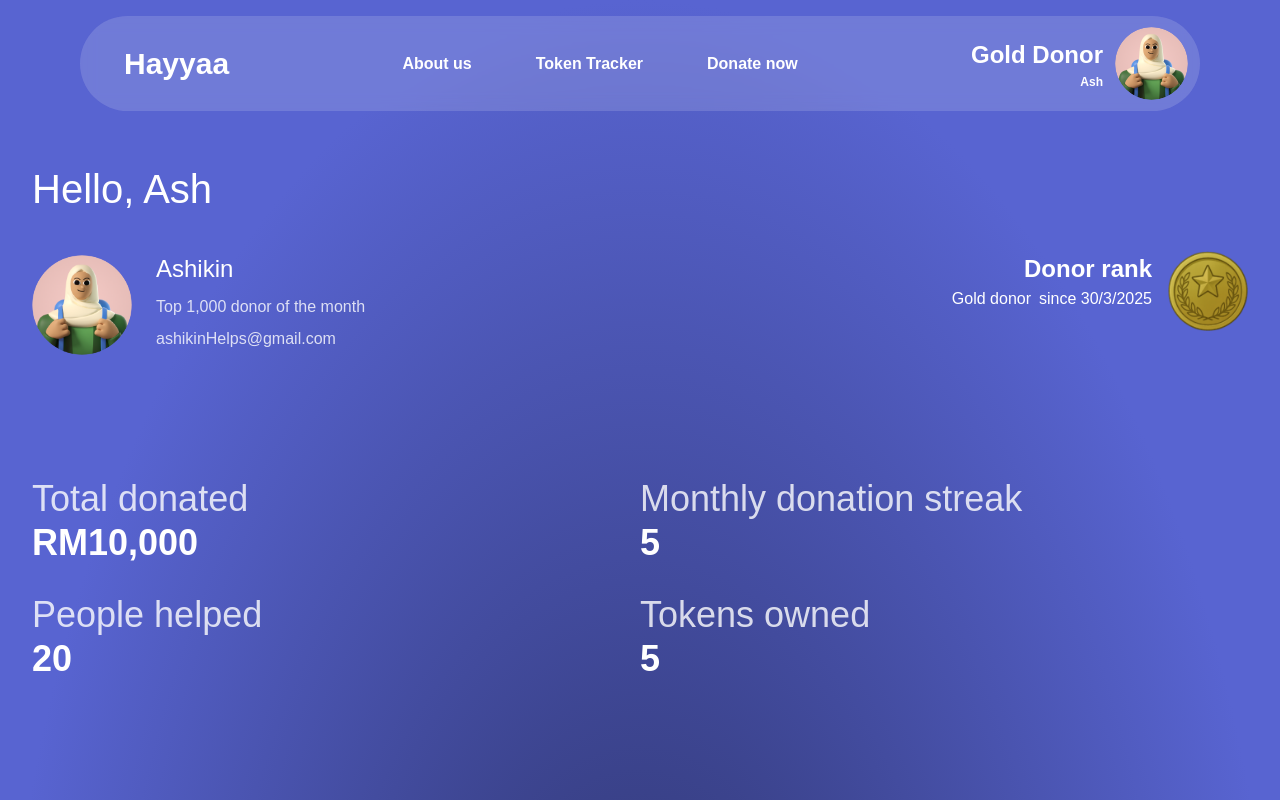
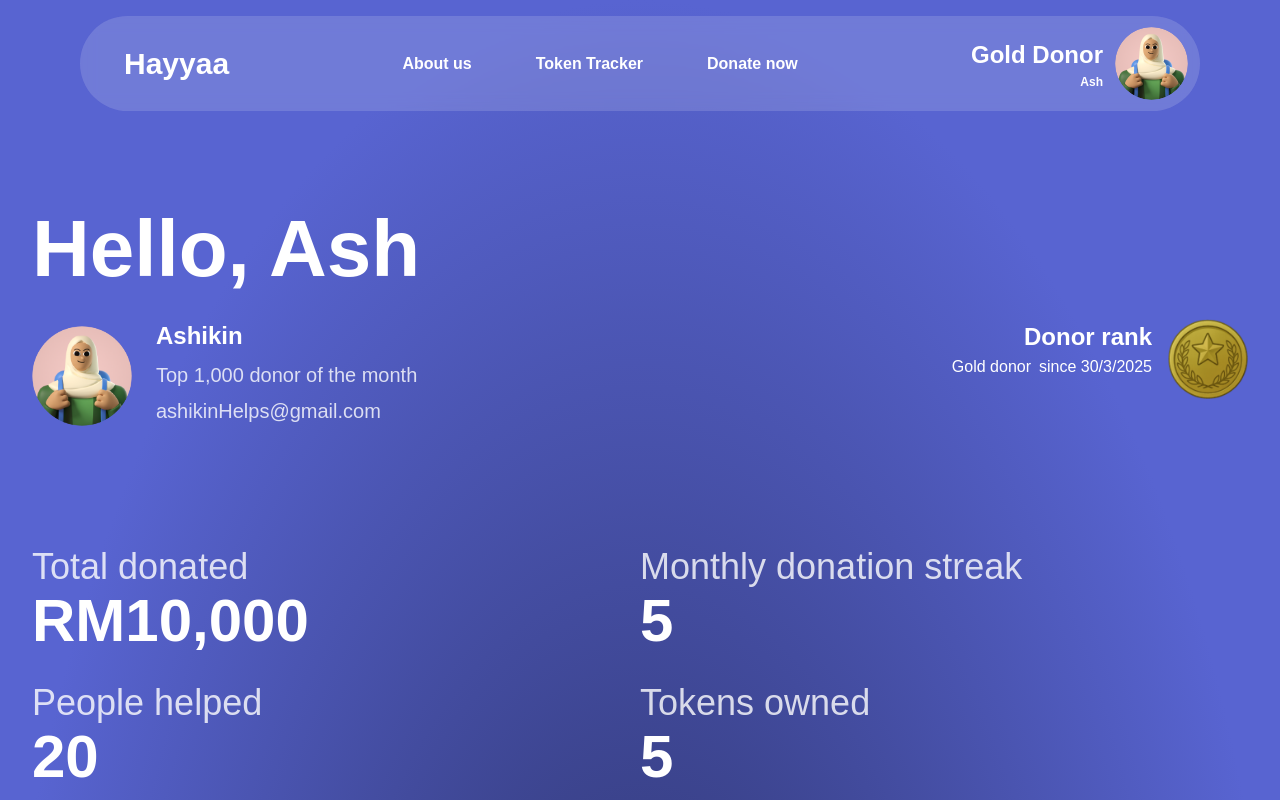
Before and after one commit to kaijun05/hayyaa-charity, a SvelteKit app in the folder frontend/: page /profile in a window 1280 px wide. Shown: the top 800 px of the page. Built offline with nearby package versions, Linux system fonts and the light colour scheme; a web font is replaced by a local one.

Commit message:
change some color

```diff
--- a/frontend/src/components/Navbar.svelte
+++ b/frontend/src/components/Navbar.svelte
@@ -16,7 +16,7 @@
 
 <style>
     .navbar-transition {
-        transition: all 0.2s ease-in-out;
+        transition: all 0.4s ease-in-out;
     }
 </style>
 
@@ -26,6 +26,7 @@
         width: {scrolled ? '100%' : '70rem'};
         margin: {scrolled ? '0 auto 1rem auto' : '1rem auto'};
         border-radius: {scrolled ? '0px' : '9999px'};
+        background-color: {scrolled ? '#1D2574' : ''};
     "
 >
     <a href="/" rel="external" class="text-3xl font-semibold ml-8">Hayyaa</a>
--- a/frontend/src/routes/profile/+page.svelte
+++ b/frontend/src/routes/profile/+page.svelte
@@ -18,13 +18,13 @@
 </script>
 
 <div class="profile-container max-w-[1500px] fade-in-up">
-  <h1>Hello, {userProfile.name}</h1>
+  <p class="text-[5rem] font-semibold leading-tight mt-10 mb-5">Hello, {userProfile.name}</p>
 
   <div class="profile-header">
-    <div class="profile-info">
+    <div class="profile-info text-xl">
       <img src={userProfile.avatar} alt={userProfile.name} class="profile-avatar" />
       <div class="profile-details">
-        <h2>{userProfile.fullName}</h2>
+        <h2 class="font-semibold">{userProfile.fullName}</h2>
         <p class="status">{userProfile.status}</p>
         <p class="email">{userProfile.email}</p>
       </div>
@@ -52,7 +52,7 @@
       ] as stat}
         <div>
           <h3 class="text-4xl opacity-80">{stat.label}</h3>
-          <p class="text-4xl font-semibold mt-1">{stat.value}</p>
+          <p class="text-6xl font-semibold mt-1">{stat.value}</p>
         </div>
       {/each}
     </div>
--- a/frontend/src/routes/token/token.css
+++ b/frontend/src/routes/token/token.css
@@ -17,7 +17,7 @@ h1 {
 }
 
 .container {
-	background-color: #1d2574;
+	background-color: #3e468f;
 }
 
 .wrapper-container {
```
